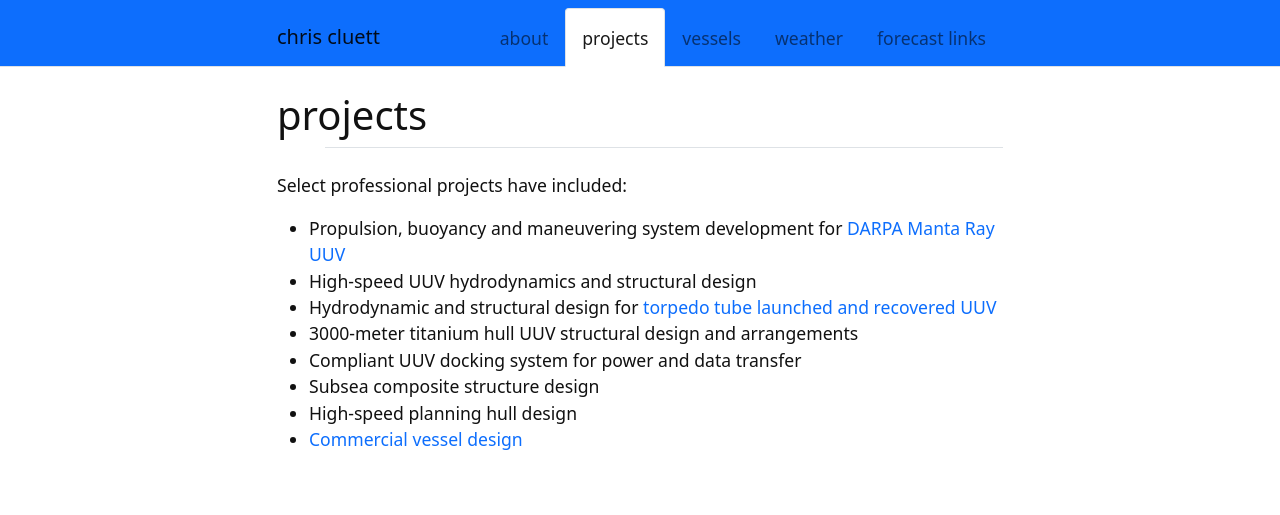
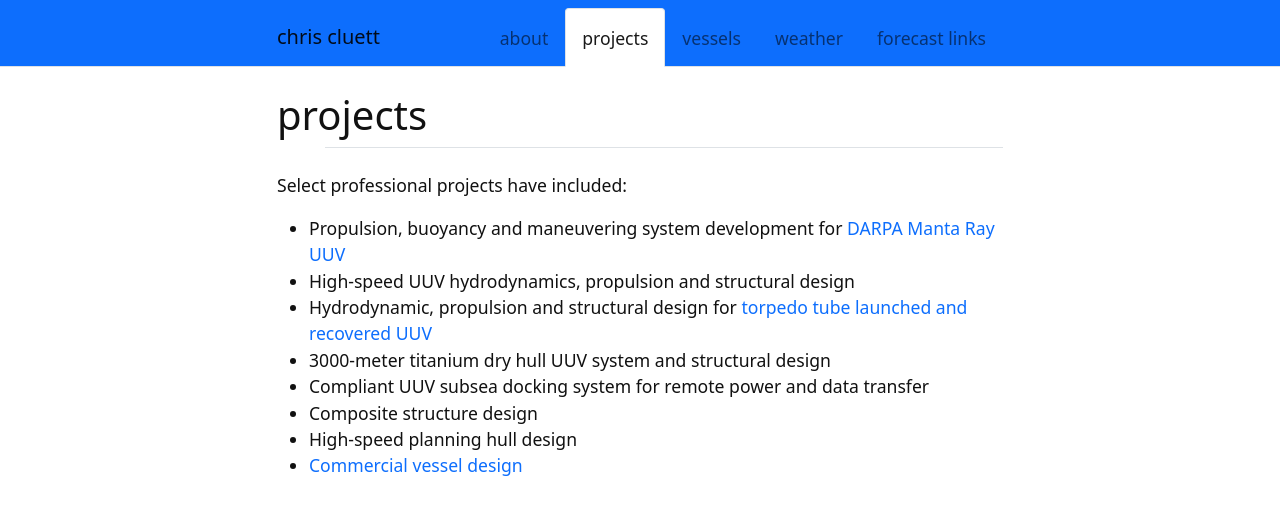
Before and after one commit to ccluett/website, a Jekyll site: the page built from content/1-projects.md, in a window 1280 px wide. Shown: the top 515 px of the page. Built offline with Jekyll 4.4.1, drawn with Linux system fonts in a browser that asks for light colours.

Commit message:
Update 1-projects.md

```diff
--- a/content/1-projects.md
+++ b/content/1-projects.md
@@ -5,10 +5,10 @@ nav: true
 
 Select professional projects have included:
 * Propulsion, buoyancy and maneuvering system development for [DARPA Manta Ray UUV](https://www.darpa.mil/news-events/2024-05-01)
-* High-speed UUV hydrodynamics and structural design
-* Hydrodynamic and structural design for [torpedo tube launched and recovered UUV](https://hii.com/news/us-navy-submarines-drone-launch-torpedo-tube-remus-hii-2023/)
-* 3000-meter titanium hull UUV structural design and arrangements
-* Compliant UUV docking system for power and data transfer
-* Subsea composite structure design
+* High-speed UUV hydrodynamics, propulsion and structural design
+* Hydrodynamic, propulsion and structural design for [torpedo tube launched and recovered UUV](https://hii.com/news/us-navy-submarines-drone-launch-torpedo-tube-remus-hii-2023/)
+* 3000-meter titanium dry hull UUV system and structural design
+* Compliant UUV subsea docking system for remote power and data transfer
+* Composite structure design
 * High-speed planning hull design
 * [Commercial vessel design](2-vessels.md)
```
